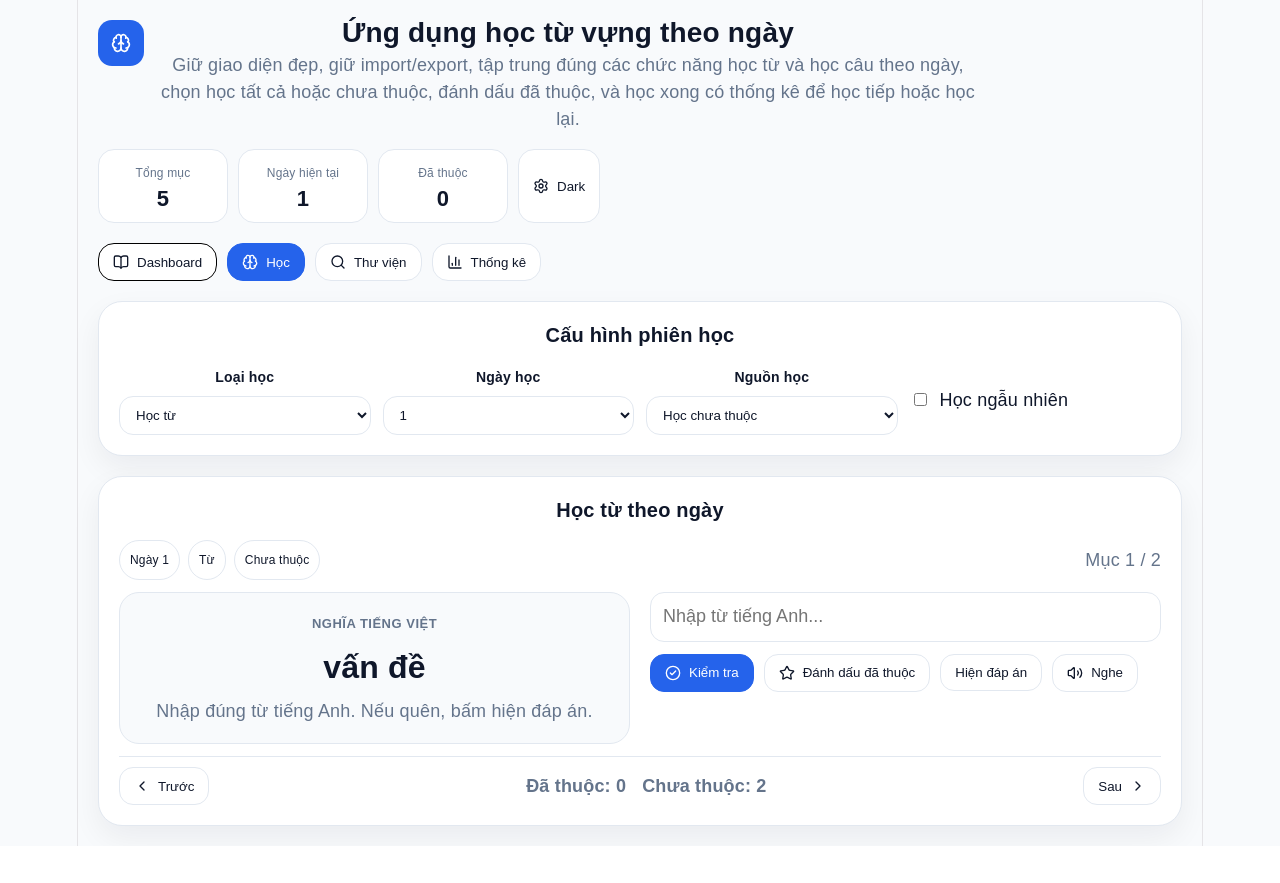
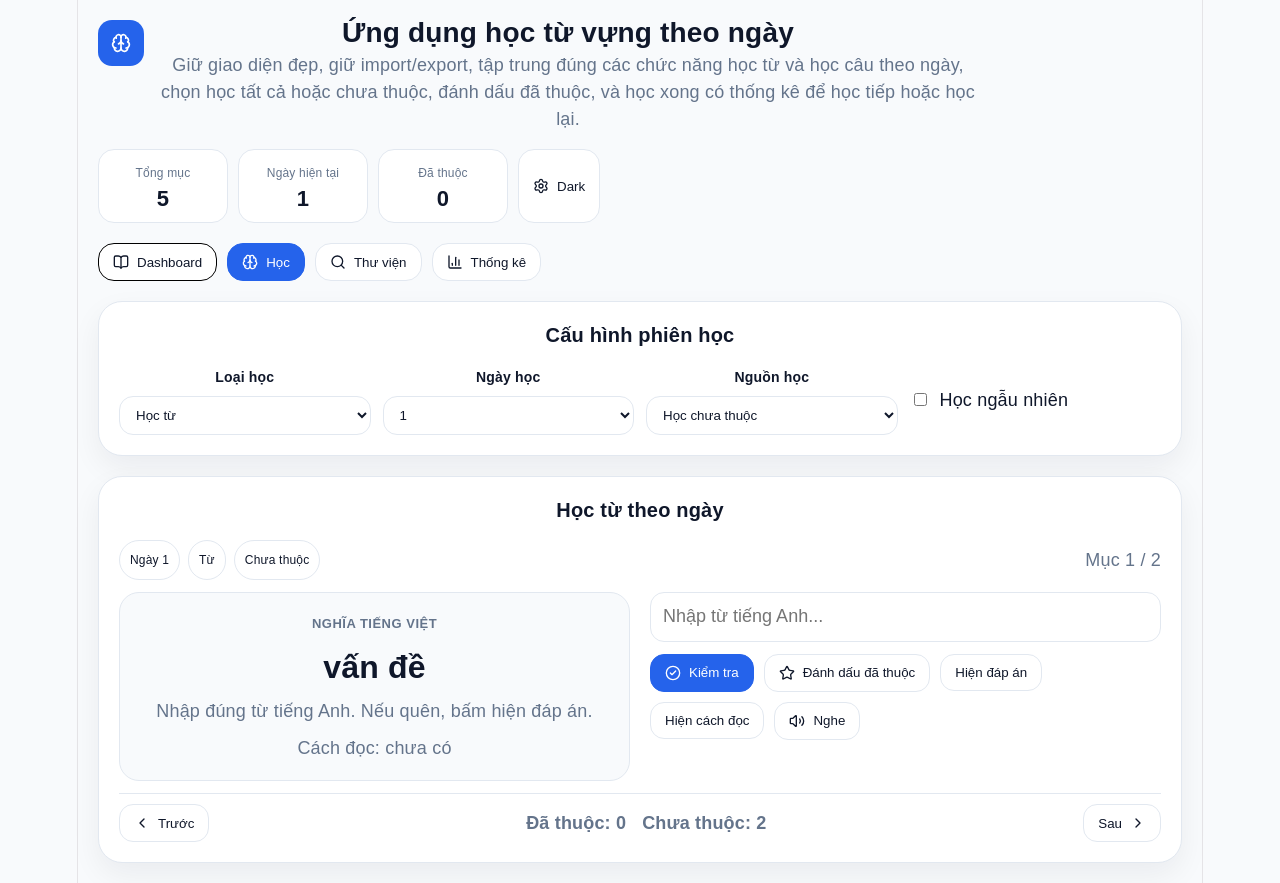
Before and after one commit to trantruong1992/english-vocab-app, a React (Vite) app: page / in a window 1280 px wide. Both pictures are taken after a click on the button "Học". Before the commit the page ends 846 px from the top, so only its background shows below. Built offline with nearby package versions, Linux system fonts and the light colour scheme.

Commit message:
update something

```diff
--- a/src/App.jsx
+++ b/src/App.jsx
@@ -32,6 +32,7 @@ const defaultItem = {
   kind: "word", // word | sentence
   en: "",
   vi: "",
+  pronunciation: "",
   note: "",
   learning: defaultLearning(),
 };
@@ -110,6 +111,7 @@ function loadState() {
             id: item.id || `item_${Date.now()}_${index}`,
             kind: item.kind === "sentence" ? "sentence" : "word",
             day: Number(item.day || 1),
+            pronunciation: String(item.phonetic || item.pronunciation || "").trim(),
             learning: { ...defaultLearning(), ...(item.learning || {}) },
           }))
         : defaultState.items,
@@ -164,12 +166,14 @@ export default function App() {
     kind: "word",
     en: "",
     vi: "",
+    pronunciation: "",
     note: "",
   });
   const [sessionIndex, setSessionIndex] = useState(0);
   const [typed, setTyped] = useState("");
   const [answerState, setAnswerState] = useState(null);
   const [showAnswer, setShowAnswer] = useState(false);
+  const [showPronunciation, setShowPronunciation] = useState(false);
   const [sessionFinished, setSessionFinished] = useState(false);
   const [completedIds, setCompletedIds] = useState([]);
   const [lastSessionConfig, setLastSessionConfig] = useState(null);
@@ -324,6 +328,7 @@ export default function App() {
 
   function submitAnswer() {
     if (!currentItem) return;
+
     const isCorrect = normalizeText(typed) === normalizeText(currentItem.en);
 
     updateItemLearning(currentItem.id, {
@@ -334,10 +339,7 @@ export default function App() {
     if (isCorrect) {
       setAnswerState({ ok: true, text: "Đúng rồi" });
       setTyped("");
-      setShowAnswer(false);
-      setTimeout(() => {
-        goNextCard(false);
-      }, 350);
+      focusInput();
     } else {
       setAnswerState({ ok: false, text: "Sai rồi, hãy xem đáp án và nhập lại." });
       focusInput();
@@ -356,6 +358,7 @@ export default function App() {
 
     setTyped("");
     setShowAnswer(false);
+    setShowPronunciation(false);
     setAnswerState({ ok: true, text: "Đã đánh dấu thuộc." });
 
     setTimeout(() => {
@@ -399,6 +402,7 @@ export default function App() {
       kind: form.kind,
       en: form.en.trim(),
       vi: form.vi.trim(),
+      pronunciation: form.pronunciation.trim(),
       note: form.note.trim(),
       learning: form.id
         ? items.find((item) => item.id === form.id)?.learning || defaultLearning()
@@ -418,6 +422,7 @@ export default function App() {
       kind: settings.studyKind,
       en: "",
       vi: "",
+      pronunciation: "",
       note: "",
     });
   }
@@ -429,6 +434,7 @@ export default function App() {
       kind: item.kind,
       en: item.en,
       vi: item.vi,
+      pronunciation: item.pronunciation || "",
       note: item.note || "",
     });
     setTab("library");
@@ -486,6 +492,7 @@ export default function App() {
           const baseId = word.id || `word_${Date.now()}_${index}`;
           const day = Number(word.day || 1);
           const note = word.note || word.notes || "";
+          const pronunciation = word.phonetic || word.pronunciation || "";
           const learning = toSafeLearning(word.learning);
 
           const result = [];
@@ -497,6 +504,7 @@ export default function App() {
               kind: "word",
               en: String(word.en || "").trim(),
               vi: String(word.vi || "").trim(),
+              pronunciation: String(pronunciation || "").trim(),
               note,
               learning,
             });
@@ -509,6 +517,7 @@ export default function App() {
               kind: "sentence",
               en: String(word.exampleEn || "").trim(),
               vi: String(word.exampleVi || word.vi || "").trim(),
+              pronunciation: "",
               note,
               learning,
             });
@@ -525,6 +534,7 @@ export default function App() {
           kind: item.kind === "sentence" ? "sentence" : "word",
           en: String(item.en || "").trim(),
           vi: String(item.vi || "").trim(),
+          pronunciation: String(item.pronunciation || item.phonetic || "").trim(),
           note: String(item.note || item.notes || "").trim(),
           learning: toSafeLearning(item.learning),
         });
@@ -818,6 +828,13 @@ export default function App() {
                         <div style={styles.helpText}>
                           Nhập đúng {settings.studyKind === "word" ? "từ tiếng Anh" : "câu tiếng Anh"}. Nếu quên, bấm hiện đáp án.
                         </div>
+                        {(currentItem.pronunciation || currentItem.phonetic) ? (
+                          <div style={styles.helpText}>
+                            Cách đọc: <strong>{currentItem.pronunciation || currentItem.phonetic}</strong>
+                          </div>
+                        ) : (
+                          <div style={styles.helpText}>Cách đọc: chưa có</div>
+                        )}
                       </div>
 
                       <div style={styles.stack}>
@@ -840,6 +857,12 @@ export default function App() {
                           </button>
                           <button style={styles.secondaryBtn} onClick={() => setShowAnswer((prev) => !prev)}>
                             {showAnswer ? "Ẩn đáp án" : "Hiện đáp án"}
+                          </button>
+                          <button
+                            style={styles.secondaryBtn}
+                            onClick={() => setShowPronunciation((prev) => !prev)}
+                          >
+                            {showPronunciation ? "Ẩn cách đọc" : "Hiện cách đọc"}
                           </button>
                           <button style={styles.secondaryBtn} onClick={() => speak(currentItem.en, settings.voiceLang)}>
                             <Volume2 size={16} /> Nghe
@@ -864,6 +887,15 @@ export default function App() {
                             <div style={styles.answerText}>{currentItem.en}</div>
                           </div>
                         )}
+
+                        {showPronunciation ? (
+                          <div style={styles.answerBox}>
+                            <div style={styles.answerLabel}>Cách đọc</div>
+                            <div style={styles.answerText}>
+                              {currentItem.pronunciation || currentItem.phonetic || "Chưa có cách đọc cho mục này"}
+                            </div>
+                          </div>
+                        ) : null}
                       </div>
                     </div>
 
@@ -889,10 +921,23 @@ export default function App() {
                       <button
                         style={styles.secondaryBtn}
                         onClick={() => {
+                          const isCurrentAnswerCorrect =
+                            answerState?.ok === true;
+
+                          if (!isCurrentAnswerCorrect) {
+                            setAnswerState({
+                              ok: false,
+                              text: "Bạn chưa trả lời đúng. Hãy bấm Kiểm tra hoặc nhập lại cho đúng trước khi sang mục khác.",
+                            });
+                            focusInput();
+                            return;
+                          }
+
                           if (sessionIndex >= currentSessionItems.length - 1) {
                             setSessionFinished(true);
                             return;
                           }
+
                           setSessionIndex((prev) => prev + 1);
                           setTyped("");
                           setAnswerState(null);
@@ -946,6 +991,14 @@ export default function App() {
                   />
                 </Field>
 
+                <Field label="Cách đọc" dark={settings.dark}>
+                  <input
+                    value={form.pronunciation}
+                    onChange={(e) => setForm((prev) => ({ ...prev, pronunciation: e.target.value }))}
+                    style={styles.input}
+                  />
+                </Field>
+
                 <Field label="Ghi chú" dark={settings.dark}>
                   <textarea
                     value={form.note}
@@ -968,6 +1021,7 @@ export default function App() {
                       kind: settings.studyKind,
                       en: "",
                       vi: "",
+                      pronunciation: "",
                       note: "",
                     })
                   }
@@ -997,6 +1051,7 @@ export default function App() {
                         <div>
                           <div style={styles.itemTitle}>{item.en}</div>
                           <div style={styles.muted}>{item.vi}</div>
+                          {(item.pronunciation || item.phonetic) ? <div style={styles.helpText}>Cách đọc: {item.pronunciation || item.phonetic}</div> : null}
                         </div>
                         <div style={styles.buttonRow}>
                           <button style={styles.iconBtn} onClick={() => speak(item.en, settings.voiceLang)}>
```
Also changed, not shown: note.txt (added).
